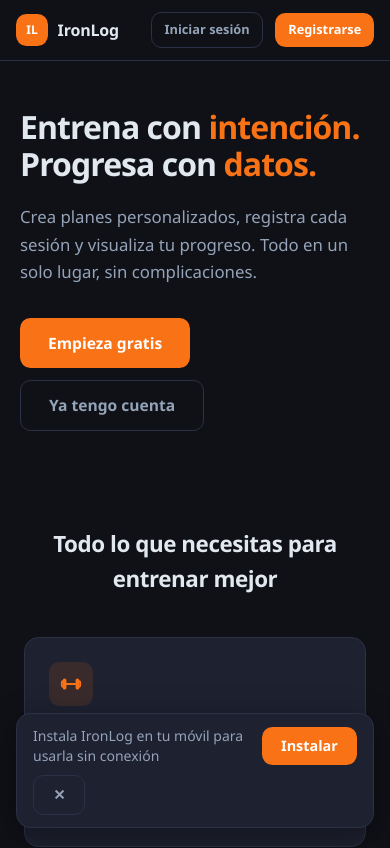
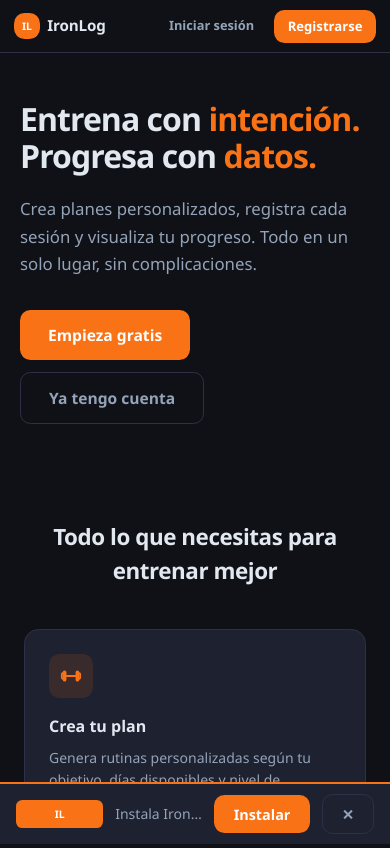
Before and after one commit to platanito34/Plan-entrenamiento, a plain HTML site: page index.html in a window 390 px wide. Shown: the top 848 px of the page. Drawn offline with Linux system fonts and the light colour scheme.

Commit message:
actu backend

```diff
--- a/css/styles.css
+++ b/css/styles.css
@@ -3754,15 +3754,23 @@ select.ex-form-input { appearance: none; cursor: pointer; }
   flex-shrink: 0;
 }
 
-@media (max-width: 379px) {
+@media (max-width: 480px) {
+  .landing-header { padding: 0.6rem 0.875rem; gap: 0.5rem; }
+  .landing-logo { gap: 0.45rem; font-size: 0.95rem; }
+  .landing-logo-icon { width: 26px; height: 26px; font-size: 0.65rem; }
+  /* "Iniciar sesión" becomes plain text link, no border/bg */
+  .landing-nav .btn-ghost {
+    border: none;
+    background: none;
+    padding: 0.4rem 0.5rem;
+    font-size: 0.8rem;
+    color: var(--text-muted);
+  }
+  .landing-nav .btn-primary { padding: 0.4rem 0.85rem; font-size: 0.82rem; }
+}
+
+@media (max-width: 340px) {
   .landing-nav .btn-ghost { display: none; }
-}
-
-@media (max-width: 480px) {
-  .landing-header { padding: 0.75rem 1rem; gap: 0.5rem; }
-  .landing-logo span:last-child { font-size: 1rem; }
-  .landing-nav .btn-primary,
-  .landing-nav .btn-ghost { padding: 0.45rem 0.8rem; font-size: 0.8rem; }
 }
 
 /* Hero */
@@ -3936,35 +3944,52 @@ select.ex-form-input { appearance: none; cursor: pointer; }
 /* PWA banner */
 .pwa-banner {
   position: fixed;
-  bottom: 1rem;
-  left: 50%;
-  transform: translateX(-50%);
-  background: var(--surface);
-  border: 1px solid var(--border);
-  border-radius: var(--r-lg);
-  padding: 0.75rem 1rem;
-  display: flex;
-  align-items: center;
-  flex-wrap: wrap;
-  gap: 0.6rem 0.75rem;
-  box-shadow: 0 8px 32px rgba(0,0,0,0.4);
+  bottom: 0;
+  left: 0;
+  right: 0;
+  height: 62px;
+  background: var(--surface);
+  border-top: 2px solid var(--accent);
+  padding: 0 1rem;
+  display: flex;
+  align-items: center;
+  gap: 0.75rem;
   z-index: 200;
-  width: calc(100vw - 2rem);
-  max-width: 480px;
   font-size: 0.875rem;
   color: var(--text-muted);
 }
 
+.pwa-banner-icon {
+  width: 28px;
+  height: 28px;
+  background: var(--accent);
+  color: #fff;
+  border-radius: var(--r-sm);
+  display: flex;
+  align-items: center;
+  justify-content: center;
+  font-size: 0.65rem;
+  font-weight: 800;
+  flex-shrink: 0;
+}
+
 .pwa-banner > span {
-  flex: 1 1 180px;
+  flex: 1;
+  white-space: nowrap;
+  overflow: hidden;
+  text-overflow: ellipsis;
   min-width: 0;
-  line-height: 1.4;
 }
 
 .pwa-dismiss {
-  padding: 0.2rem 0.5rem;
-  font-size: 0.75rem;
+  padding: 0.25rem 0.5rem;
+  font-size: 0.8rem;
   flex-shrink: 0;
+}
+
+/* Push page content up when banner is visible */
+.pwa-banner-visible {
+  padding-bottom: 62px;
 }
 
 /* Footer */
--- a/index.html
+++ b/index.html
@@ -147,7 +147,8 @@
 
   <!-- ── PWA install banner ───────────────────────────────────────────────────── -->
   <div id="pwa-banner" class="pwa-banner" hidden>
-    <span>Instala IronLog en tu móvil para usarla sin conexión</span>
+    <span class="pwa-banner-icon" aria-hidden="true">IL</span>
+    <span>Instala IronLog en tu móvil</span>
     <button id="pwa-install-btn" class="btn-primary" type="button">Instalar</button>
     <button id="pwa-dismiss-btn" class="btn-ghost pwa-dismiss" type="button" aria-label="Cerrar">✕</button>
   </div>
@@ -164,22 +165,30 @@
   <script>
     // PWA install prompt
     let deferredPrompt = null;
+
+    function showBanner() {
+      document.getElementById('pwa-banner').hidden = false;
+      document.body.classList.add('pwa-banner-visible');
+    }
+    function hideBanner() {
+      document.getElementById('pwa-banner').hidden = true;
+      document.body.classList.remove('pwa-banner-visible');
+    }
+
     window.addEventListener('beforeinstallprompt', function (e) {
       e.preventDefault();
       deferredPrompt = e;
-      document.getElementById('pwa-banner').hidden = false;
+      showBanner();
     });
     document.getElementById('pwa-install-btn').addEventListener('click', function () {
       if (!deferredPrompt) return;
       deferredPrompt.prompt();
       deferredPrompt.userChoice.then(function () {
         deferredPrompt = null;
-        document.getElementById('pwa-banner').hidden = true;
+        hideBanner();
       });
     });
-    document.getElementById('pwa-dismiss-btn').addEventListener('click', function () {
-      document.getElementById('pwa-banner').hidden = true;
-    });
+    document.getElementById('pwa-dismiss-btn').addEventListener('click', hideBanner);
 
     // Register service worker
     if ('serviceWorker' in navigator) {
```
